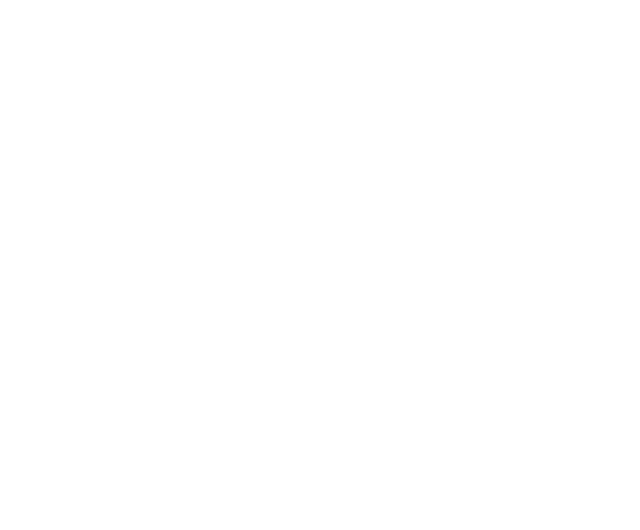
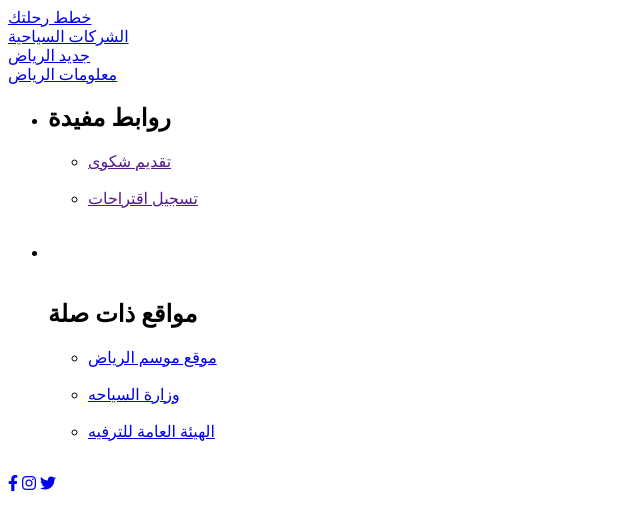
Before and after one commit to Raghad-Aldakhil/WebProject, a plain HTML site: page Project/plan.html in a window 1280 px wide. Shown: the whole page, without its empty margins (0-640 px from the left). Drawn offline with Linux system fonts and the light colour scheme.

Commit message:
Update plan.html

```diff
--- a/Project/plan.html
+++ b/Project/plan.html
@@ -5,9 +5,82 @@
            خطط رحلتك
         </title>
         <link rel="stylesheet" href="style.css">
+       <link rel="stylesheet" href="https://cdnjs.cloudflare.com/ajax/libs/font-awesome/6.2.1/css/all.min.css" integrity="sha512-MV7K8+y+gLIBoVD59lQIYicR65iaqukzvf/nwasF0nqhPay5w/9lJmVM2hMDcnK1OnMGCdVK+iQrJ7lzPJQd1w==" crossorigin="anonymous" referrerpolicy="no-referrer" />
+ </head>
+<body>
+    <header>
+            <div class="logo"> </div>
+            <div class="top"> <a class="underline" href="plan.html">خطط رحلتك </a></div>
+            <div class="top"> <a class="underline" href="company.html"> الشركات السياحية </a></div>
+            <div class="top"> <a class="underline" href="new.html"> جديد الرياض     </a></div>
+            <div class="top"> <a class="underline" href="about.html">معلومات الرياض  </a></div>
+    </header>
 
-    </head>
-    <body>
 
+
+
+
+
+    <!-- your code here-->
+
+
+
+
+
+    <footer>
+        <div id="divfoot">
+            <!--
+
+            <table>
+                <tr id="mid">
+                    <th class="th" width="300"><h3> روابط مفيدة </h3> </th>
+                    <th class="th" width="300"><h3> مواقع ذات صلة</h3></th>
+                </tr>
+
+                <tr>
+                    <td class="td">
+                        <div class="bottom"><a class="underline" href=""> تقديم شكوى </a></div>
+                        <div class="bottom"><a class="underline" href=""> تسجيل اقتراحات</a></div>
+                    </td>
+                    <td class="td">
+                        <div class="bottom"> <a class="underline" href="https://riyadhseason.sa/"> موقع موسم الرياض</a></div>
+                        <div class="bottom"> <a class="underline" href="https://mt.gov.sa/"> وزارة السياحه</a></div>
+                        <div class="bottom"> <a class="underline" href="https://www.gea.gov.sa/"> الهيئة العامة للترفيه</a></div>
+                    </td>
+
+                </tr>
+            </table>
+            -->
+            <ul class="list">
+                <li>
+                    <h2> روابط مفيدة  </h2>
+                    <ul>
+                        <li> <a class="underline" href=""> تقديم شكوى </a></li><br>
+                        <li> <a class="underline" href=""> تسجيل اقتراحات</a></li><br><br>
+                    </ul>
+                </li>
+                <li>
+                    <br><br><h2> مواقع ذات صلة</h2>
+                    <ul>
+                        <li> <a class="underline" href="https://riyadhseason.sa/"> موقع موسم الرياض</a> </li><br>
+                        <li> <a class="underline" href="https://mt.gov.sa/"> وزارة السياحه</a></li><br>
+                        <li> <a class="underline" href="https://www.gea.gov.sa/"> الهيئة العامة للترفيه</a></li><br>
+                    </ul>
+                </li>
+
+
+
+            </ul>
+
+        <div id="social">
+            <a href="#"><i class="fab fa-facebook-f"></i></a>
+            <a href="#"><i class="fab fa-instagram"></i></a>
+            <a href="#"><i class="fab fa-twitter"></i></a>
+        </div>
+
+        </div>
+
+
+    </footer>
     </body>
 </html>
```
